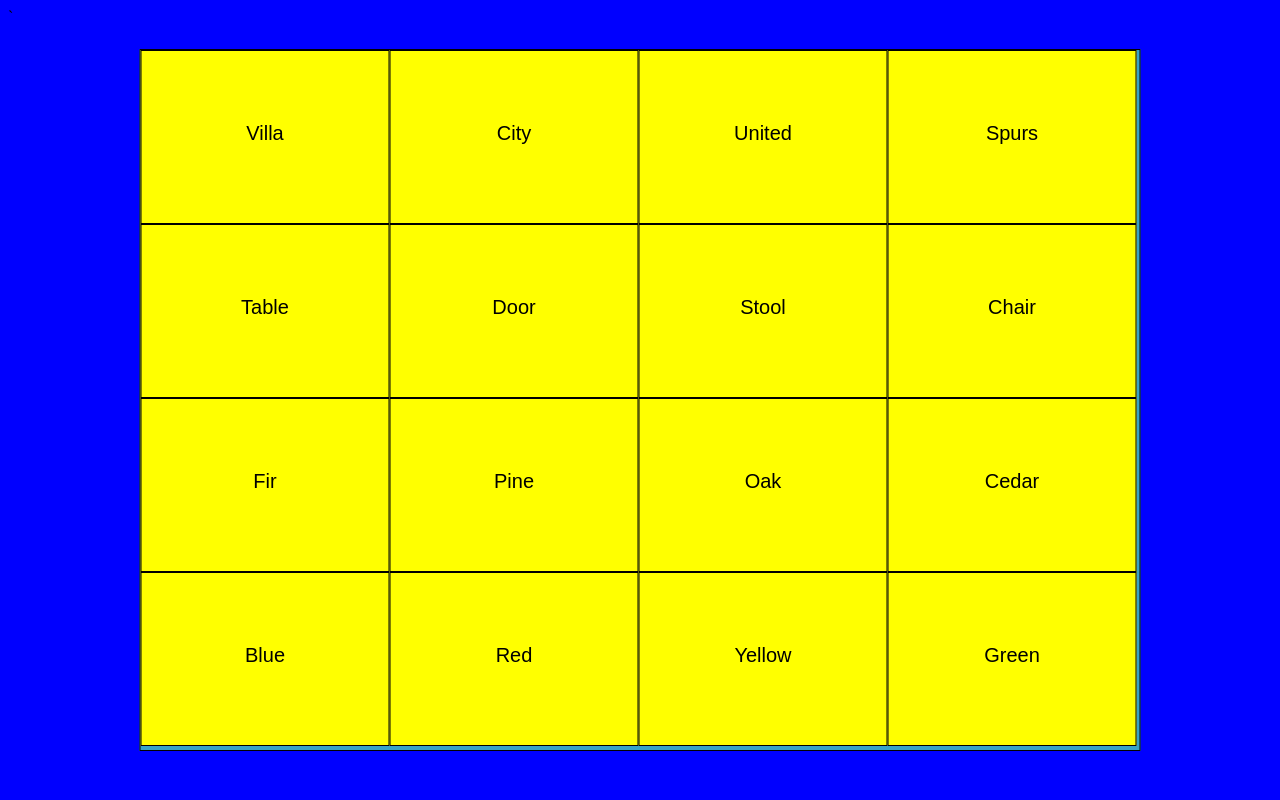
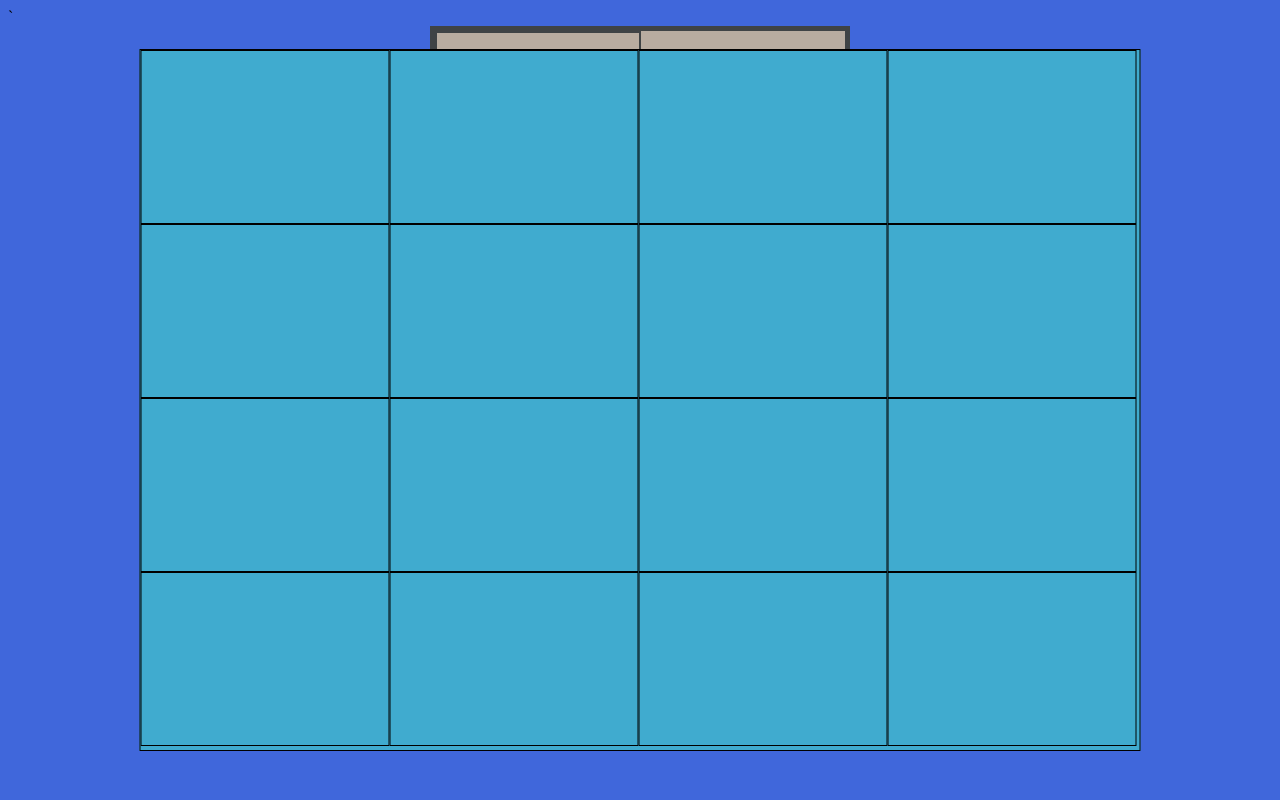
Before and after one commit to melvolio01/Project1, a PHP site: page / in a window 1280 px wide. Run offline with PHP 8.4, Linux system fonts and the light colour scheme; some libraries are stand-ins or nearby versions.

Commit message:
more CSS bits, trying to add in functionality

```diff
--- a/css/app.css
+++ b/css/app.css
@@ -1,9 +1,5 @@
 body{
-  background-color: blue;
-}
-
-#messages{
-
+  background-color: #4067DB;
 }
 
 .grid{
@@ -13,9 +9,42 @@
   position: fixed;
   top: 50%;
   left: 50%;
-  background-color: #38A3C7;
+  background-color: #40ABCF;
   transform: translate(-50%, -50%);
 }
+
+#buttons{
+  height: 58px;
+  width: 410px;
+  border: 5px solid #3F4345;
+  margin: 0 auto;
+  margin: top 10px;
+  background-color: #B8ACA0;
+  font-size: 20px;
+  font-family: arial;
+  text-align: center;
+  font-weight: bold;
+  line-height: 58px;
+}
+
+.buttons{
+  height: 56px;
+  width: 202px;
+  border: 2px solid #3F4345;
+  margin: 0 auto;
+  float: left;
+  margin: 0 auto;
+  background-color: #B8ACA0;
+}
+
+/*#resetGrid{
+  height: 50px;
+  width: 200px;
+  border: 4px solid #3F4345;
+  margin: 0 auto;
+  margin: top 10px;
+  background-color: #B8ACA0;
+}*/
 
 .box{
   padding-top: 2px;
@@ -32,7 +61,7 @@
   text-align: center;
   /*getting text to center vertically was a pain*/
   line-height: 160px;
-  background-color: yellow;
+  background-color: #40ABCF;
 }
 
 .clicked{
@@ -45,13 +74,13 @@
   border: 1px solid black;
   float: left;
   margin: 0 auto;
-  font-size: 22px;
+  font-size: 21px;
   font-family: arial;
   text-align: center;
   font-weight: bold;
   /*getting text to center vertically was a pain*/
   line-height: 160px;
-  background-color: green;
+  background-color: #99C789;
 }
 
 .groupA{
@@ -64,13 +93,13 @@
   border: 1px solid black;
   float: left;
   margin: 0 auto;
-  font-size: 22px;
+  font-size: 21px;
   font-family: arial;
   text-align: center;
   font-weight: bold;
   /*getting text to center vertically was a pain*/
   line-height: 160px;
-  background-color: purple;
+  background-color: #9C6DBF;
 }
 
 .groupB{
@@ -83,13 +112,13 @@
   border: 1px solid black;
   float: left;
   margin: 0 auto;
-  font-size: 22px;
+  font-size: 21px;
   font-family: arial;
   text-align: center;
   font-weight: bold;
   /*getting text to center vertically was a pain*/
   line-height: 160px;
-  background-color: red;
+  background-color: #B06B5B;
 }
 
 .groupC{
@@ -102,13 +131,13 @@
   border: 1px solid black;
   float: left;
   margin: 0 auto;
-  font-size: 22px;
+  font-size: 21px;
   font-family: arial;
   text-align: center;
   font-weight: bold;
   /*getting text to center vertically was a pain*/
   line-height: 160px;
-  background-color: orange;
+  background-color: #CC8029;
 }
 
 .groupD{
@@ -121,11 +150,11 @@
   border: 1px solid black;
   float: left;
   margin: 0 auto;
-  font-size: 22px;
+  font-size: 21px;
   font-family: arial;
   text-align: center;
   font-weight: bold;
   /*getting text to center vertically was a pain*/
   line-height: 160px;
-  background-color: gray;
+  background-color: #B8ACA0;
 }
--- a/home.html
+++ b/home.html
@@ -7,8 +7,12 @@
   <script src= "js/app.js"></script>
 </head>
 <body>
-  <div id= "startGame" type"button"></div>
-    <div class="grid">
+  <div id="buttons">
+      <div class="buttons" id= "turnWatcher"></div>
+      <div class="buttons" id= "resetGrid">Reset Grid</div>
+  </div>
+
+  <div class="grid">
       <div class="box" class"groupA"></div>
       <div class="box" class"groupA"></div>
       <div class="box" class"groupA"></div>
@@ -25,9 +29,7 @@
       <div class="box" class"groupD"></div>
       <div class="box" class"groupD"></div>
       <div class="box" class"groupD"></div>
-    </div>
-
-
+  </div>
 
 
       </div>
--- a/js/app.js
+++ b/js/app.js
@@ -1,5 +1,7 @@
 $ (function(){
 //notes for presentation - difficulty in getting array items to console.log and to add event listeners to each
+$window.load
+
 var grid = [
   ["Oak","Cedar","Fir","Pine"], // grid[0][0], grid[0][1]
   ["Red","Blue","Green","Yellow"],// grid[1][0], grid[1][1]
@@ -12,6 +14,8 @@
   console.log(idOfBox);
   // $(this).html(value)
 });
+
+
 
 // for (var i = 0, j = grid.length; i < j; i++);{
 //   console.log ($(this).index + $(this).length);
@@ -31,7 +35,7 @@
 
 
 $('.box').on('click', function(){
-  $(this).toggleClass('clicked');
+  $(this).toggleClass('groupA');
 });
 
 // var grid = [
@@ -51,13 +55,13 @@
 //   };
 //   res.push(arr)
 // }
-
-shuffle(grid);
-shuffle(grid[0]);
-shuffle(grid[1]);
-shuffle(grid[2]);
-shuffle(grid[3]);
-
+$('.resetGrid').on('click', function(){
+  shuffle(grid);
+  shuffle(grid[0]);
+  shuffle(grid[1]);
+  shuffle(grid[2]);
+  shuffle(grid[3]);
+});
 
 var row = 0;
 var item = 0;
```
